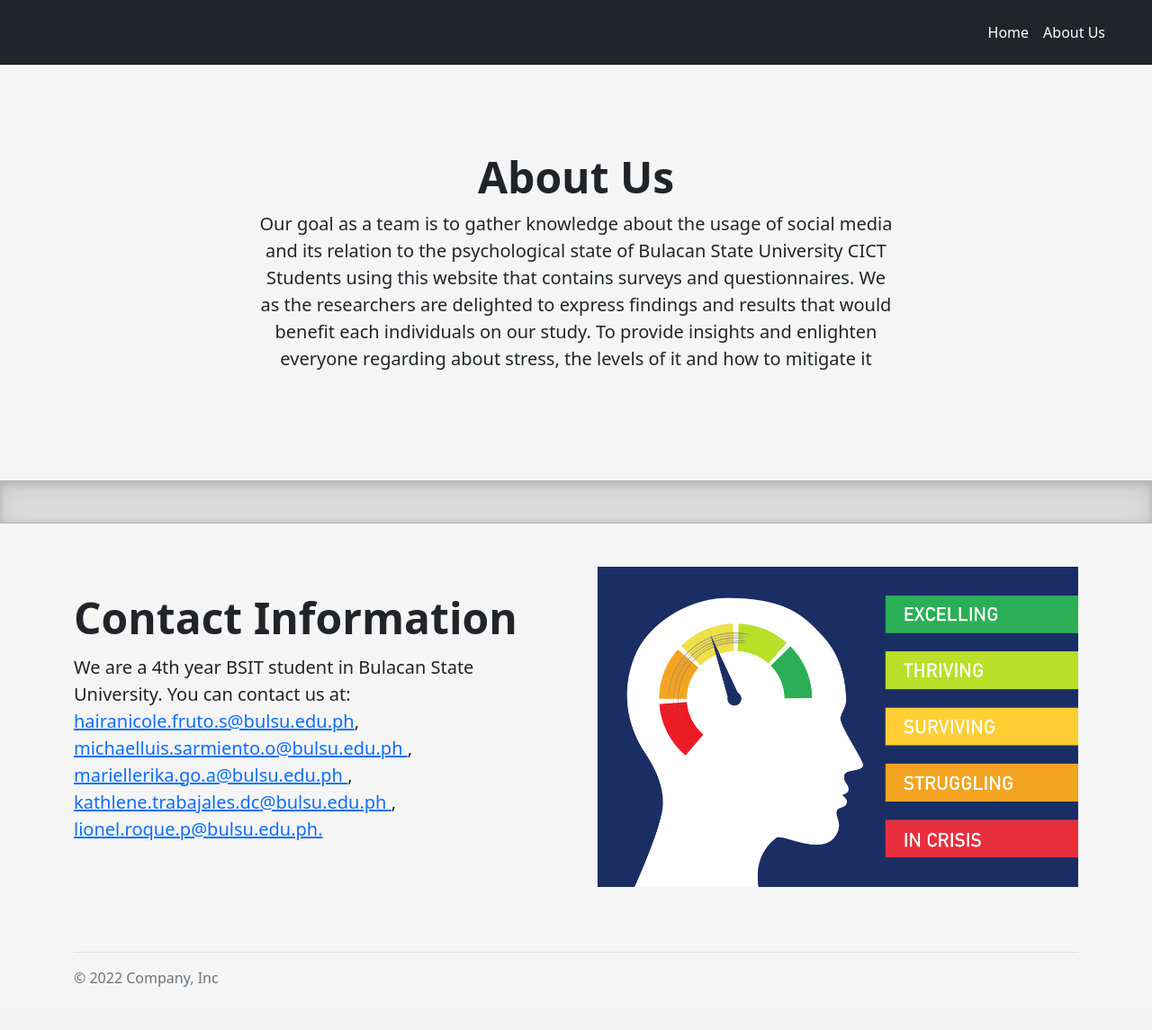
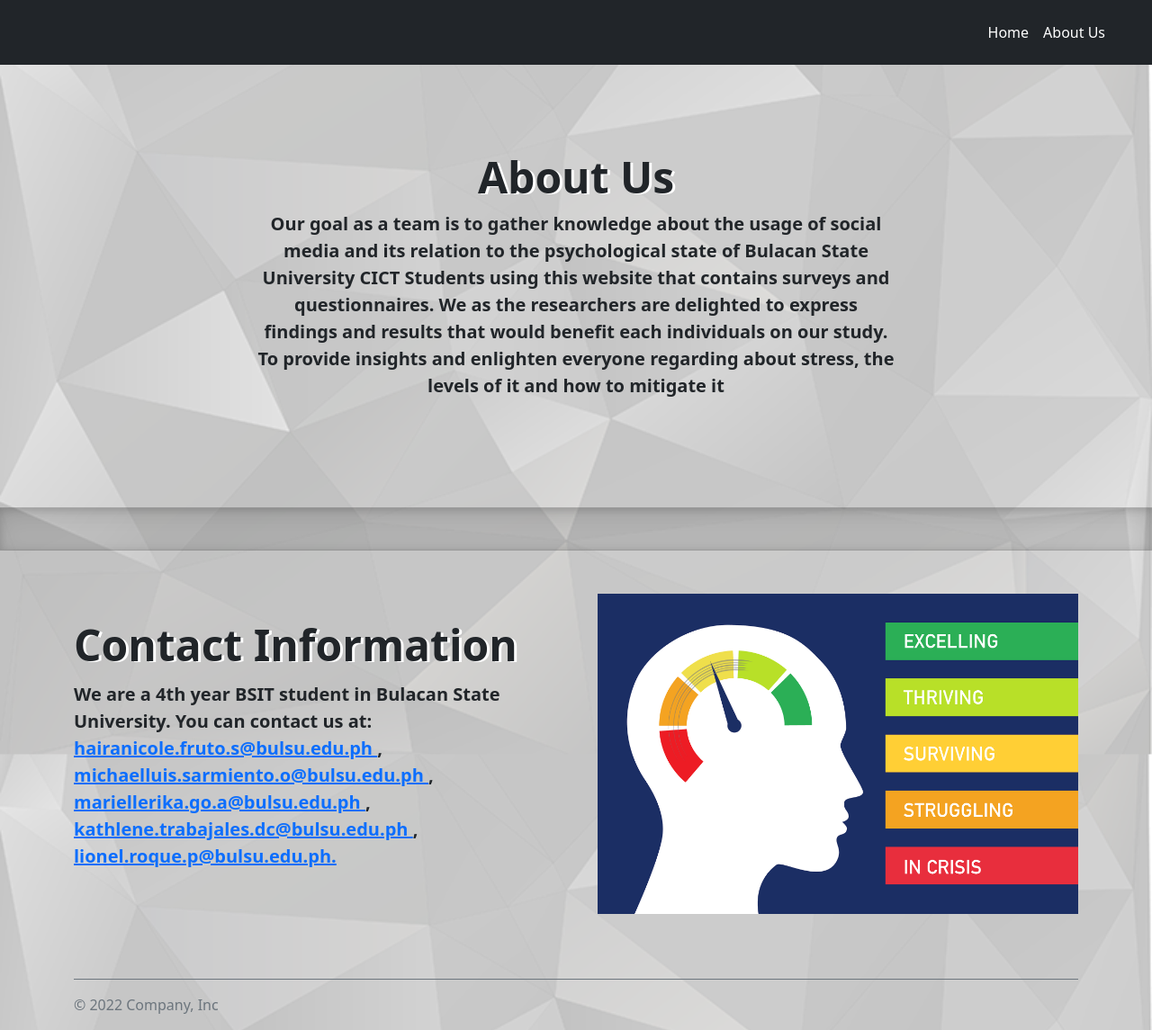
Before and after one commit to crisellevaldez/survey, a PHP site: page /about-us.php in a window 1280 px wide. Shown: the whole page at 90% size. Before the commit the page ends 1097 px from the top, so only its background shows below. Run offline with PHP 8.4, Linux system fonts and the light colour scheme; some libraries are stand-ins or nearby versions.

Commit message:
client changes

```diff
--- a/about-us.php
+++ b/about-us.php
@@ -10,9 +10,9 @@ session_start();
   <?php include 'templates/_navbar.php'; ?>
   <div class="container ">
     <div class="px-4 py-5 my-5 text-center">
-      <h1 class="display-5 fw-bold">About Us</h1>
+      <h1 class="display-5 fw-bold" style="text-shadow: 3px 1px #ffffff;">About Us</h1>
       <div class="col-lg-8 mx-auto">
-        <p class="lead mb-4">Our goal as a team is to gather
+        <p class="lead mb-4 fw-semibold"> Our goal as a team is to gather
           knowledge about the usage of
           social media and its relation to
           the psychological state of Bulacan
@@ -40,15 +40,15 @@ session_start();
         <img src="assets/imgs/3.png" class="d-block mx-lg-auto img-fluid" width="700" height="500" loading="lazy">
       </div>
       <div class="col-lg-6">
-        <h1 class="display-5 fw-bold lh-1 mb-3">Contact Information</h1>
-        <p class="lead">We are a 4th year BSIT
+        <h1 class="display-5 fw-bold lh-1 mb-3" style="text-shadow: 3px 1px #ffffff;">Contact Information</h1>
+        <p class="lead fw-semibold">We are a 4th year BSIT
           student in Bulacan State
           University. You can
-          contact us at: </br> <a href="mailto:hairanicole.fruto.s@bulsu.edu.ph">hairanicole.fruto.s@bulsu.edu.ph</a>,
-          <a href="mailto:michaelluis.sarmiento.o@bulsu.edu.ph"> michaelluis.sarmiento.o@bulsu.edu.ph </a>,
-          <a href="mailto:mariellerika.go.a@bulsu.edu.ph">mariellerika.go.a@bulsu.edu.ph </a>,
-          <a href="mailto:kathlene.trabajales.dc@bulsu.edu.ph">kathlene.trabajales.dc@bulsu.edu.ph </a>,
-          <a href="mailto:lionel.roque.p@bulsu.edu.ph">lionel.roque.p@bulsu.edu.ph. </a></p>
+          contact us at: </br> <a href="mailto:hairanicole.fruto.s@bulsu.edu.ph">  hairanicole.fruto.s@bulsu.edu.ph </a>, </br>
+          <a href="mailto:michaelluis.sarmiento.o@bulsu.edu.ph">  michaelluis.sarmiento.o@bulsu.edu.ph </a>,</br>
+          <a href="mailto:mariellerika.go.a@bulsu.edu.ph"> mariellerika.go.a@bulsu.edu.ph </a>, </br>
+          <a href="mailto:kathlene.trabajales.dc@bulsu.edu.ph">kathlene.trabajales.dc@bulsu.edu.ph </b></a>,</br>
+          <a href="mailto:lionel.roque.p@bulsu.edu.ph">lionel.roque.p@bulsu.edu.ph.</a></p>
       </div>
     </div>
   </div>
--- a/assets/css/styles.css
+++ b/assets/css/styles.css
@@ -1,12 +1,15 @@
 ::-webkit-input-placeholder {
-    font-size: 12px!important;
+     font-size: 12px !important;
 }
 
- :-moz-placeholder { /* Firefox 18- */
-       font-size: 12px!important;
+:-moz-placeholder {
+     /* Firefox 18- */
+     font-size: 12px !important;
 }
- ::-moz-placeholder {  /* Firefox 19+ */
-       font-size: 12px!important;
+
+::-moz-placeholder {
+     /* Firefox 19+ */
+     font-size: 12px !important;
 }
 
 .swal-text {
@@ -17,7 +20,8 @@
      font-size: 20px;
 }
 
- #question-td, #question-th {
+#question-td,
+#question-th {
      padding: 40px;
 }
 
@@ -40,3 +44,8 @@
      /* W3C, IE 10+/ Edge, Firefox 16+, Chrome 26+, Opera 12+, Safari 7+ */
      background: linear-gradient(to right, #ee7724, #d8363a, #dd3675, #b44593);
 }
+
+body {
+     background-image: url("../imgs/bg.png");
+     background-size: cover;
+}
--- a/assets/js/results.js
+++ b/assets/js/results.js
@@ -40,7 +40,7 @@ $(document).ready(function(){
 
            $('.row').prepend(`
                 <div class="col-md-6 mt-">
-                    <p> Note: The results are based on the survey. You cannot repeat the survey once submitted. Please contact the admin if there are any concerns or inquiries. </p>
+                    <p class="fw-semibold"> Note: The results are based on the survey. You cannot repeat the survey once submitted. Please contact the admin if there are any concerns or inquiries. </p>
                     <div class="p-5 bg-light border rounded-3 shadow" >
                         <h1> Result </h1>
                         <p class="fs-5" style="color: ${bgColor}">${res}% = ${msg}</p>
--- a/assets/js/survey.js
+++ b/assets/js/survey.js
@@ -21,7 +21,7 @@ $(document).ready(function(){
         }
 
         else {
-            location.href = 'home.php';
+            location.href = 'index.php';
         }
     })
 
--- a/questions.php
+++ b/questions.php
@@ -22,7 +22,7 @@ if (isset($_SESSION['id'])) {
 <body class="bg-light">
     <?php include 'templates/_navbar.php'; ?>
 
-    <div class="container bg-light">
+    <div class="container bg-light mt-5" style="border-radius: 10px">
         <div class="row">
             <div class="col-12">
                 <h3 class="mt-5"> Survey Questions </h1>
--- a/sign-up.php
+++ b/sign-up.php
@@ -20,10 +20,10 @@
 <script src="assets/js/sign-up.js"></script>
 </head>
 
-<body class="text-center bg-light">
+<body class="text-center">
     <?php include 'templates/_navbar.php'; ?>
 
-    <section class="h-100 bg-light">
+    <section class="h-100">
         <div class="container py-5 h-100">
             <div class="row d-flex justify-content-center align-items-center h-100">
                 <div class="col">
@@ -83,7 +83,7 @@
                                             <div class="col-md-12 mb-2 p-1">
                                                 <div class="form-outline">
                                                     <input type="password" placeholder="PASSWORD" name="password" class="form-control pt-2 pb-2" required />
-                                                    <div class="invalid-feedback text-start"> Please enter a valid email address.</div>
+                                                    <div class="invalid-feedback text-start"> Please enter a pasword.</div>
                                                 </div>
                                             </div>
                                         </div>
--- a/student-dashboard.php
+++ b/student-dashboard.php
@@ -20,8 +20,8 @@ if (isset($_SESSION['id'])) {
     <div class="container mt-5">
         <div class="row">
             <div class="col-12 mt-3">
-                <p> To view the survey results. Click the button below. (Note: You will be redirected to survey page if you don't have results yet).
-                <a href="result.php" class="btn btn-outline-primary w-75 mt-2 p-2"> View Results </a>
+                <p class="fw-semibold"> To view the survey results. Click the button below. (Note: You will be redirected to survey page if you don't have results yet).
+                <a href="result.php" class="btn btn-primary w-75 mt-2 p-2"> View Survey/Results </a>
             </div>
     </div>
     <?php include 'templates/_footer.html'; ?>
--- a/survey.php
+++ b/survey.php
@@ -52,7 +52,7 @@ if (!isset($_SESSION['id'])) {
                                 <div class="col-md-6 mb-2 p-1">
                                     <div class="form-outline">
                                         <h6 class="text-start"> Age </h6>
-                                        <input type="tel" placeholder="CONTACT NO." name="contact-no" value="<?php echo $_SESSION["age"]; ?>" class="form-control pt-2 pb-2" />
+                                        <input type="tel" placeholder="CONTACT NO." name="contact-no" value="<?php echo $_SESSION["age"]; ?>" class="form-control pt-2 pb-2" readonly/>
                                     </div>
                                 </div>
 
--- a/templates/_footer.html
+++ b/templates/_footer.html
@@ -1,5 +1,5 @@
 <div class="container">
-    <footer class="d-flex flex-wrap justify-content-between align-items-center py-3 my-4 border-top">
+    <footer class="d-flex flex-wrap justify-content-between align-items-center py-3 my-4 border-top border-secondary">
         <p class="col-md-4 mb-0 text-muted">© 2022 Company, Inc</p>
     </footer>
 </div>
```
Also changed, not shown: dashboard.php (+5 -5 lines), index.php (+4 -4 lines), login.php (+4 -4 lines), assets/imgs/bg.png (added). Lines whose indentation alone changed are shown as unchanged.
